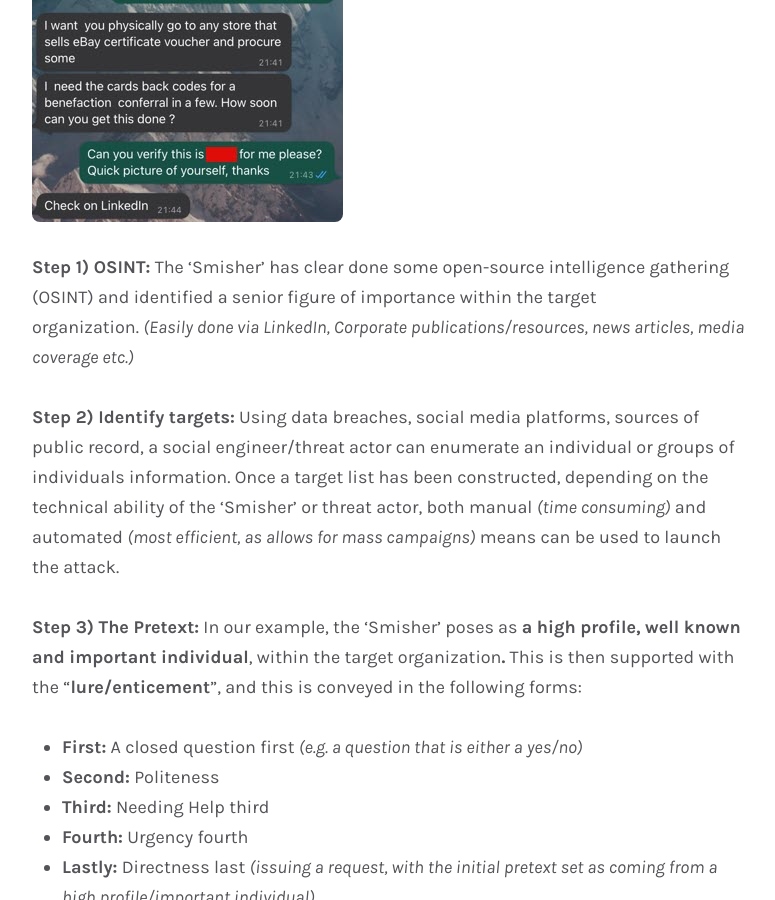
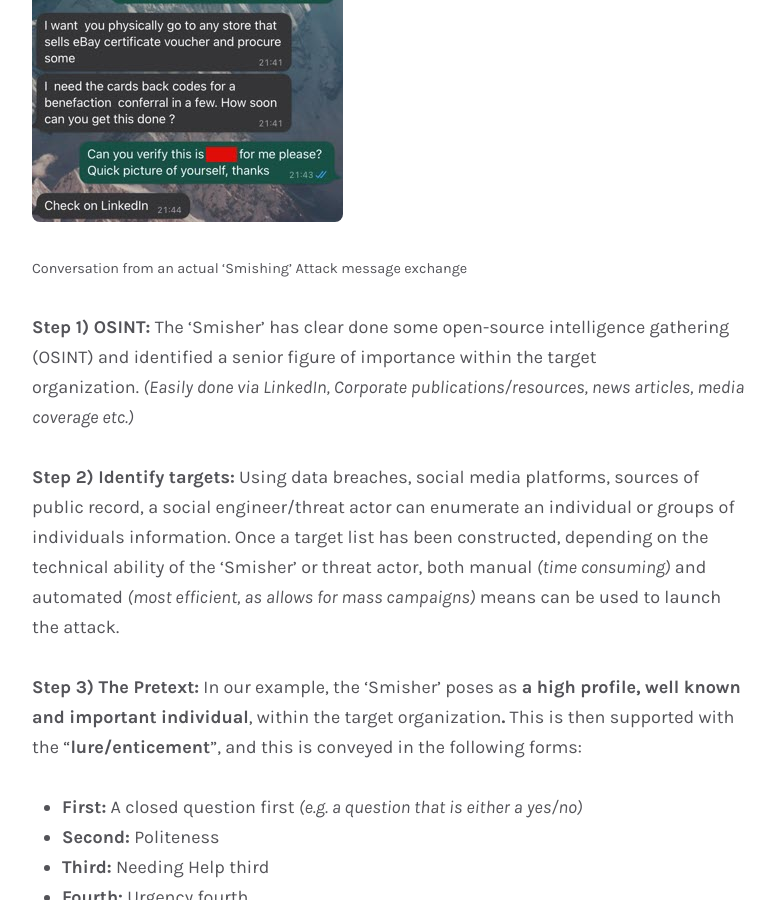
Before and after one commit to Seceventspen/Alternativesec, a Jekyll site: the page built from _posts/2024-04-02-SE101-Smishing_Attack_Overview_and_Breakdown.md, in a window 1280 px wide and 900 px high, scrolled down 2870 px. Shown: the whole window, without its empty margins (248-1023 px from the left). Built offline with Jekyll 4.4.1, drawn with Linux system fonts in a browser that asks for light colours.

Commit message:
Update smishing post

```diff
--- a/_posts/2024-04-02-SE101-Smishing_Attack_Overview_and_Breakdown.md
+++ b/_posts/2024-04-02-SE101-Smishing_Attack_Overview_and_Breakdown.md
@@ -40,7 +40,9 @@ Using the following image, which depicts the ‘Smishing’ attack message excha
 
 _Note: the SMS conversation has been redacted to protect the recipient’s identity (yellow box), as well as the senior figure being impersonated (red box)._
 
-![Smishing Message](assets/images/posts/smish/smish-msg.jpg)
+![Smishing Message](assets/images/posts/smish/smish-msg.jpg "TEST")
+
+<small>Conversation from an actual ‘Smishing’ Attack message exchange</small>
 
 **Step 1) OSINT:** The ‘Smisher’ has clear done some open-source intelligence gathering (OSINT) and identified a senior figure of importance within the target organization. _(Easily done via LinkedIn, Corporate publications/resources, news articles, media coverage etc.)_
 
```
